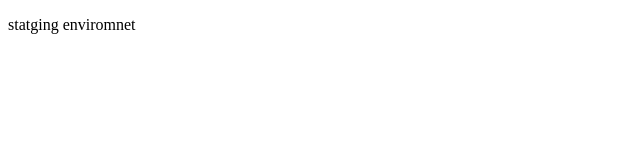
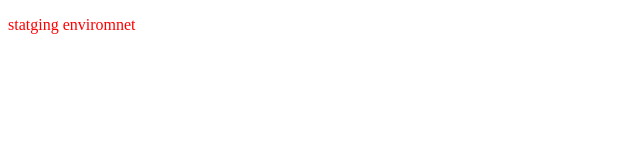
Before and after one commit to Giridhard123/updateAssignment, a plain HTML site: page index.html in a window 1280 px wide. Shown: the whole page, without its empty margins (0-640 px from the left). Drawn offline with Linux system fonts and the light colour scheme.

Commit message:
red color task done

```diff
--- a/index.html
+++ b/index.html
@@ -3,6 +3,6 @@
 	<title>updated assignment</title>
    </head>
    <body>
-	<p> statging enviromnet </p>
+	<p style="color:red"> statging enviromnet </p>
    </body>
 </html>
```
